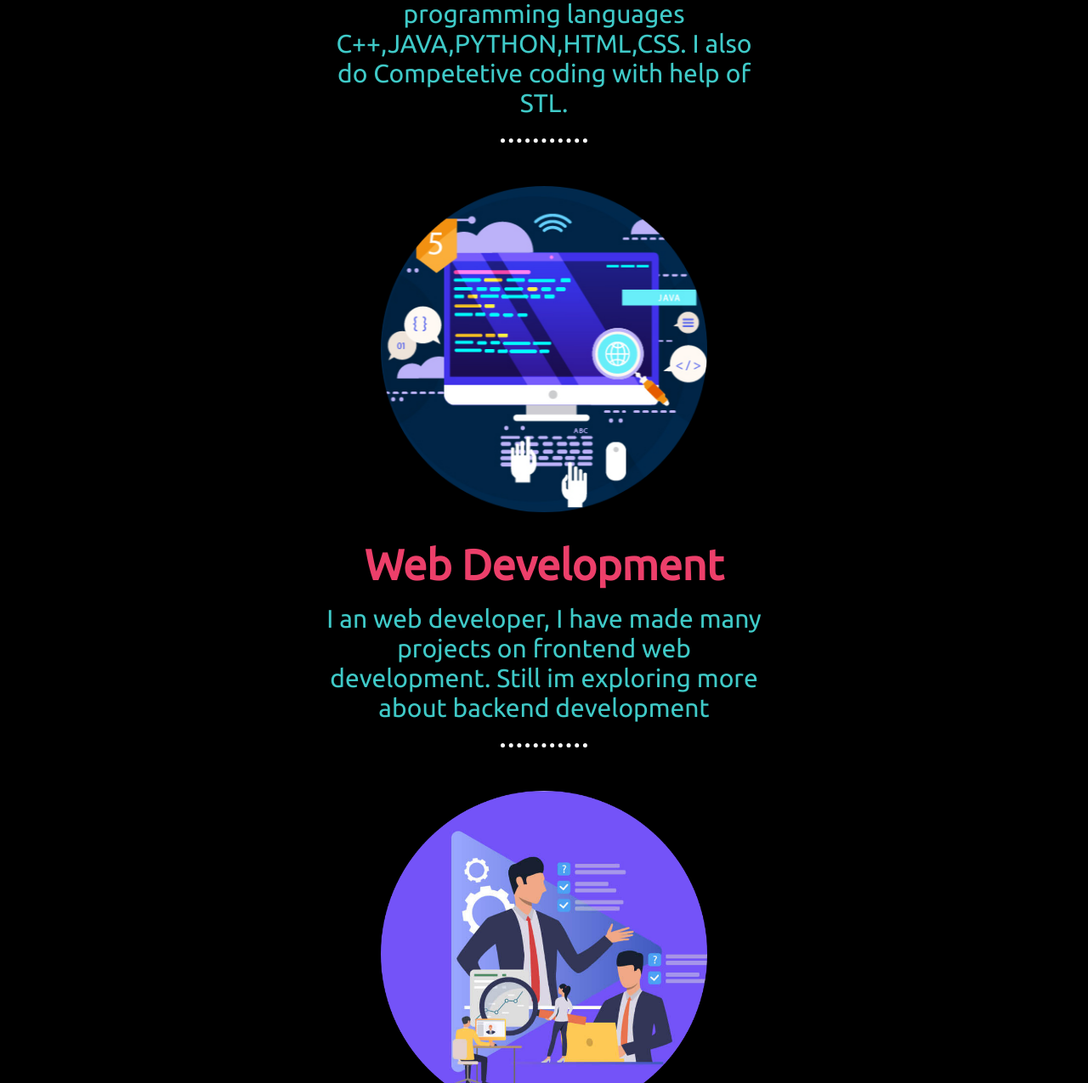
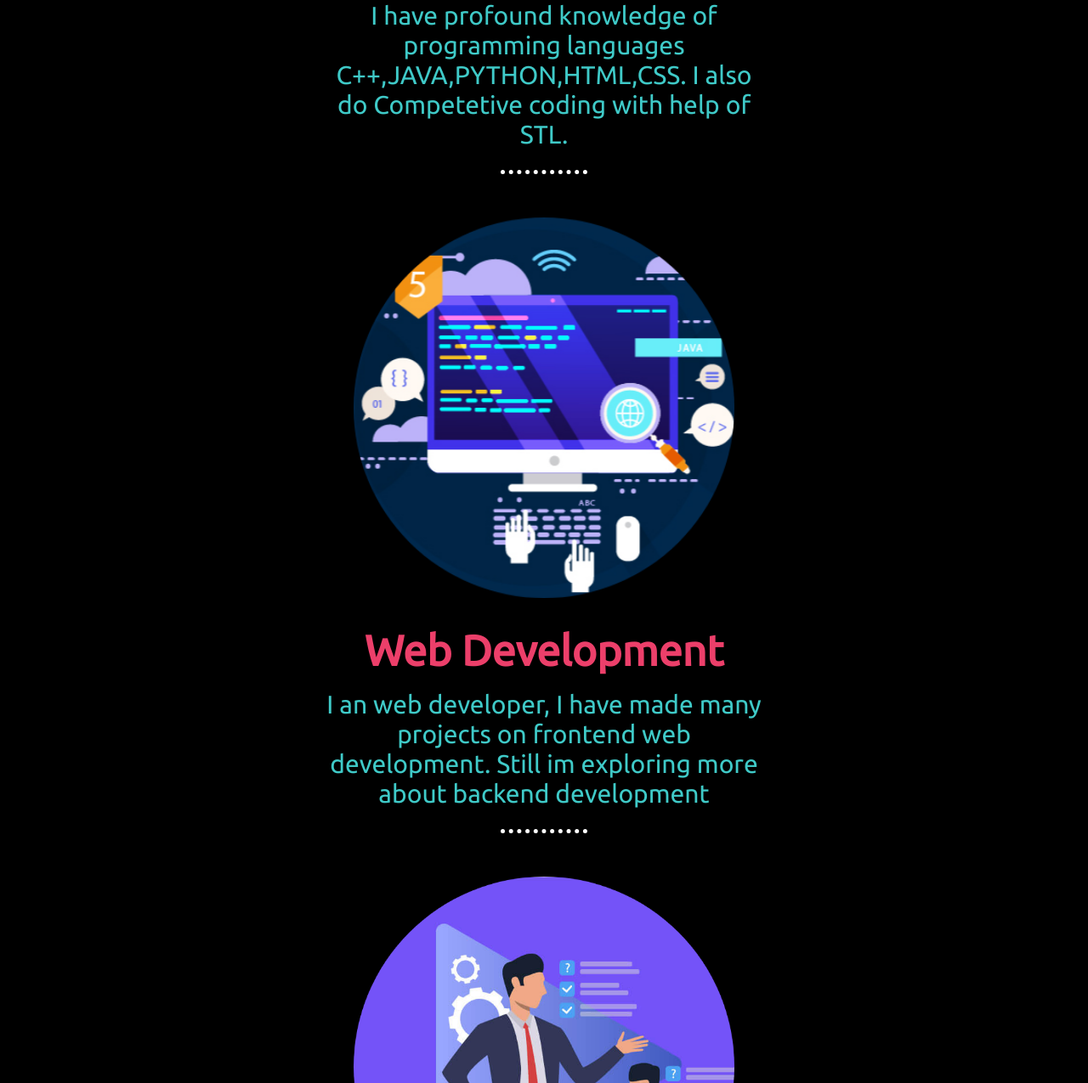
Before and after one commit to ankit869/My-personal-site., a plain HTML site: page experience.html in a window 1280 px wide. Shown: the part 574-1849 px from the top of the page at 85% size. Drawn offline with Linux system fonts and the light colour scheme.

Commit message:
Update experience.css

```diff
--- a/experience.css
+++ b/experience.css
@@ -132,21 +132,21 @@ a:hover {
 }
 
 .skill1{
-    width:30%;
+    width:35%;
     position: relative;
     left:0px;
     top:40px;
     margin-bottom:50px;
 }
 .skill2{
-    width:30%;
+    width:35%;
     position: relative;
     left:0px;
     top:40px;
     margin-bottom:50px;
 }
 .skill3{
-    width:30%;
+    width:35%;
     position: relative;
     left:0px;
     top:40px;
```
